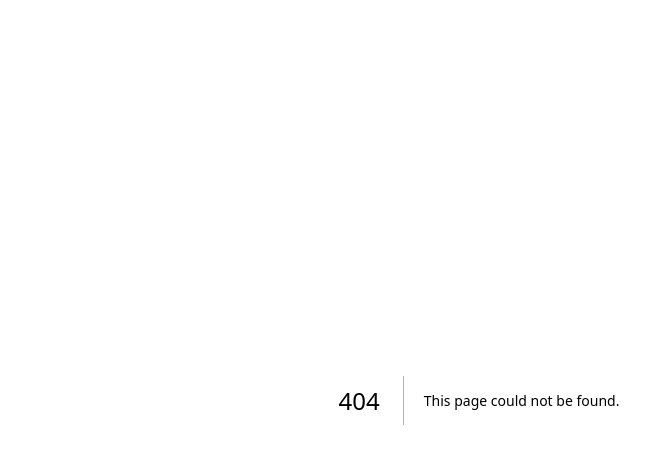
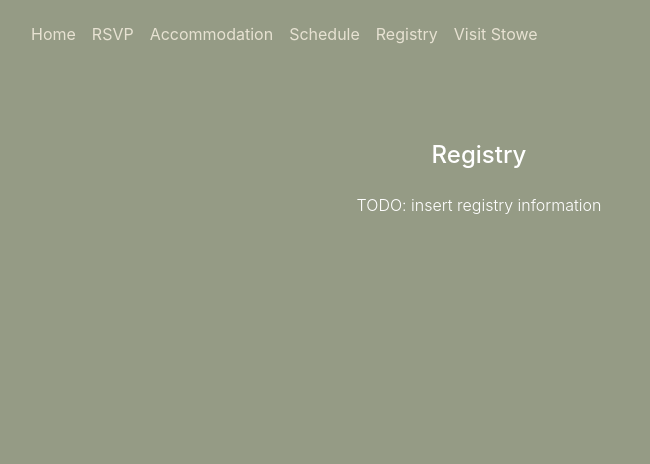
Before and after one commit to cormaclc/cormaclynchcollier.com, a Next.js app: page /andnatalie/registry in a window 1280 px wide. Before the commit this address had no page. Shown: the top 464 px of the page, without its empty margins (161-811 px from the left). Built offline with nearby package versions, Linux system fonts and the light colour scheme.

Commit message:
chore: scaffold out pages

```diff
--- a/src/components/wedding/header/Header.tsx
+++ b/src/components/wedding/header/Header.tsx
@@ -4,12 +4,16 @@ import Link from 'next/link';
 // styles
 import './Header.scss';
 
+// TODO: handle mobile styling (e.g. hamburger menu)
 export const Header = () => {
   return (
     <div>
       <Link className="header-link" href="/andnatalie">Home</Link>
       <Link className="header-link" href="/andnatalie/rsvp">RSVP</Link>
       <Link className="header-link" href="/andnatalie/accommodation">Accommodation</Link>
+      <Link className="header-link" href="/andnatalie/schedule">Schedule</Link>
+      <Link className="header-link" href="/andnatalie/registry">Registry</Link>
+      <Link className="header-link" href="/andnatalie/visitstowe">Visit Stowe</Link>
     </div>
   );
 };
--- /dev/null
+++ b/src/pages/andnatalie/registry.tsx
@@ -0,0 +1,18 @@
+import React from 'react';
+import { Header } from '../../components/wedding/header/Header';
+
+// styles
+import '../../styles/wedding/base.scss';
+
+export const Registry = () => {
+  return <div>
+    <Header />
+    <div className='content-wrapper'>
+      <h3>Registry</h3>
+      {/* TODO: INSERT REGISTRY */}
+      <p>TODO: insert registry information</p>
+    </div>
+  </div>;
+};
+
+export default Registry;
```
Also changed, not shown: src/pages/andnatalie/schedule.tsx (added, +18 -0 lines), src/pages/andnatalie/visitstowe.tsx (added, +18 -0 lines).
